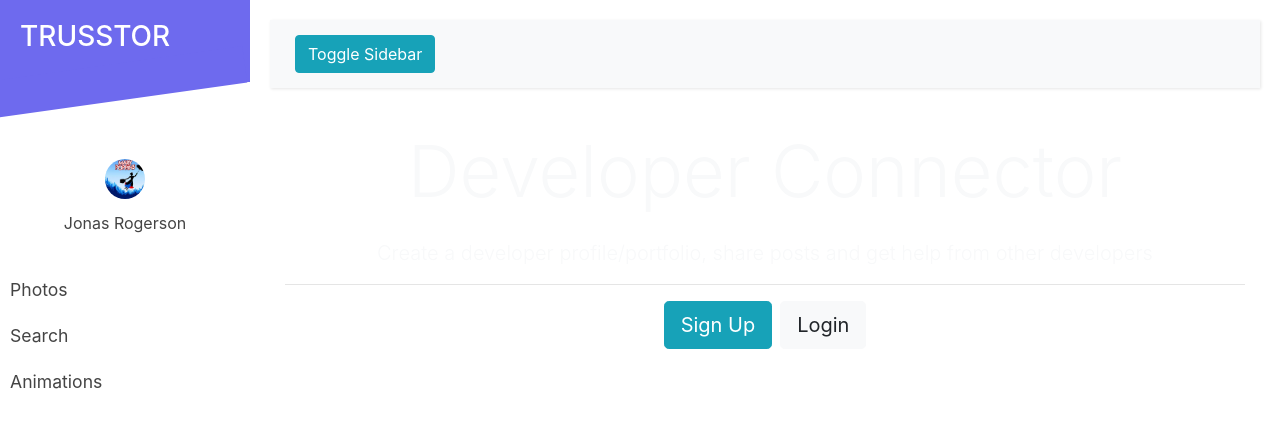
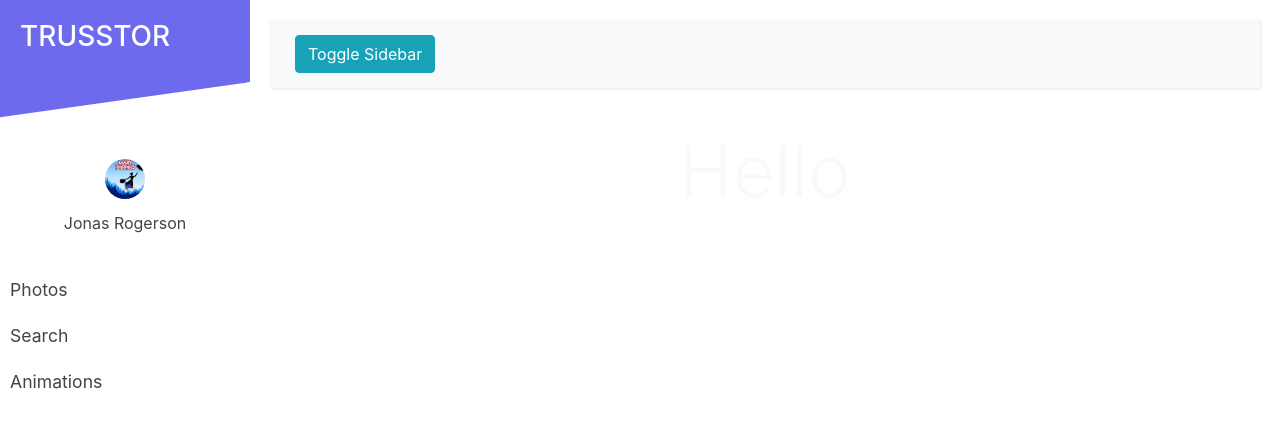
Before and after one commit to oshry/react-redux-jsonplaceholder, a React (Create React App) app: page / in a window 1280 px wide. Shown: the top 428 px of the page. Built offline with nearby package versions, Linux system fonts and the light colour scheme.

Commit message:
fix landing

```diff
--- a/src/components/layout/Landing.js
+++ b/src/components/layout/Landing.js
@@ -1,5 +1,4 @@
 import React, {Component} from 'react';
-import {Link} from 'react-router-dom';
 import { connect } from 'react-redux';
 
 class Landing extends Component {
@@ -11,13 +10,7 @@ class Landing extends Component {
                     <div className="container">
                         <div className="row">
                             <div className="col-md-12 text-center">
-                                <h1 className="display-3 mb-4">Developer Connector
-                                </h1>
-                                <p className="lead"> Create a developer profile/portfolio, share posts and get help from
-                                    other developers</p>
-                                <hr/>
-                                <Link to="/register" className="btn btn-lg btn-info mr-2">Sign Up</Link>
-                                <Link to="/login" className="btn btn-lg btn-light">Login</Link>
+                                <h1 className="display-3 mb-4">Hello</h1>
                             </div>
                         </div>
                     </div>
```
